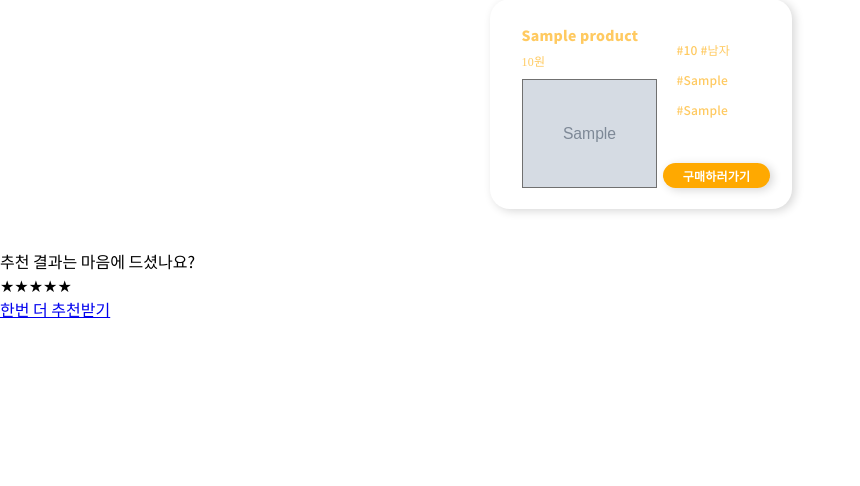
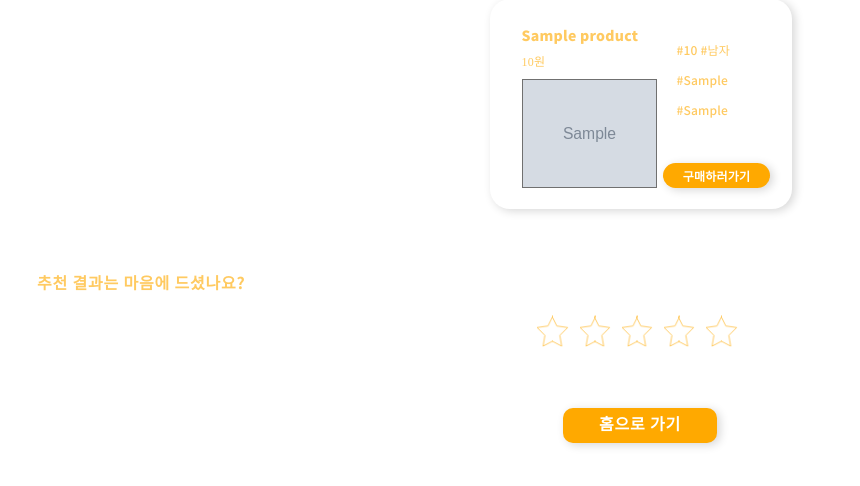
Before and after one commit to SeongwonChung/nasosun, a Django app: page /result/1 in a window 1280 px wide. Shown: the part 77-563 px from the top of the page, without its empty margins (0-860 px from the left). Run offline with Django 3.2, Linux system fonts and the light colour scheme; tables that the repository leaves empty hold one stand-in row (values such as "Sample post"); grey boxes marked "Sample" are stand-in pictures.

Commit message:
starstar

```diff
--- a/nasosunpj/app/static/login.css
+++ b/nasosunpj/app/static/login.css
@@ -11,6 +11,7 @@ h2{
     letter-spacing: 0.48px;
 }
 .login{
+    margin-top: 111px;
     margin-left: 53px;
     margin-right: 52px;
 }
@@ -19,6 +20,8 @@ h2{
     margin-bottom: 49px;
 }
 .login-content{
+    padding:  1px 25px;
+    font-weight: bolder;
     margin-bottom: 23.5px;
     width: 270px;
     height: 30px;
@@ -29,6 +32,7 @@ h2{
     color:#ffffff;
     border: 0;
     outline: 0;
+    letter-spacing: 3px;
 }
 button{
     margin-top: 71.5px;
@@ -58,7 +62,6 @@ a{
     text-decoration: none;
 }
 input::placeholder{
-    font-family: NotoSansKR;
     font-size: 12px;
     color: #ffffff;
     line-height: 2.08;
--- a/nasosunpj/app/static/result.css
+++ b/nasosunpj/app/static/result.css
@@ -125,8 +125,6 @@
 .right__purchase {
     width: 107px;
     height: 25px;
-
-
     display: flex;
     justify-content: center;
     align-items: center;
@@ -137,15 +135,86 @@
     line-height: 1.75;
     letter-spacing: 0.24px;
     color: #ffffff;
-
     width: 107px;
     height: 25px;
     border-radius: 20px;
     box-shadow: 3px 2px 10px 0 rgba(0, 0, 0, 0.16);
     background-color: #ffa900;
-
     display: flex;
     justify-content: center;
     align-items: center;
     text-decoration: none;
-  }
+}
+.reviewBox{
+    margin-top: 23px;
+}
+.reviewBox__message{
+    margin-left: 37px;
+    font-size: 16px;
+    font-weight: bold;
+    font-stretch: normal;
+    font-style: normal;
+    line-height: 1.25;
+    letter-spacing: 0.8px;
+    text-align: left;
+    color: #ffca61;
+    padding-left: 0px;
+}
+.star_again{
+    display: flex;
+    flex-direction: column;
+    align-items: center;
+}
+.star-box{
+    padding-top: 23.2px;
+
+}
+.star{
+    display:inline-block;
+    width: 17px;
+    height: 34px;
+    cursor: pointer;
+}
+
+.star_left{
+    background: url("img/star.png") no-repeat 0 0;
+    background-size: 34px;
+    margin-right: -2px;
+}
+.star_right{
+    background: url("img/star.png") no-repeat -17px 0;
+    background-size: 34px;
+    margin-left: -3px;
+    margin-right: 6px;
+}
+.star.on{
+    background-image: url("img/star_in.png");
+}
+.reviewBox__again{
+    margin-top: 54px;
+    width: 154px;
+    height: 35px;
+    border-radius: 10px;
+    box-shadow: 3px 2px 10px 0 rgba(0, 0, 0, 0.16);
+    background-color: #ffa900;
+    font-size: 16px;
+    color:#ffffff;
+    border: 0;
+    outline: 0;
+}
+a{
+    text-decoration: none;
+}
+.again{
+    display: flex;
+    justify-content: center;
+    font-size: 16px;
+    font-weight: bold;
+    font-stretch: normal;
+    font-style: normal;
+    line-height: 1.88;
+    letter-spacing: 0.8px;
+    text-align: left;
+    color: #ffffff;
+    margin-bottom: 107px;
+}
--- a/nasosunpj/app/static/signup.css
+++ b/nasosunpj/app/static/signup.css
@@ -11,6 +11,7 @@ h2{
     letter-spacing: 0.48px;
 }
 .signup{
+    margin-top: 111px;
     margin-left: 53px;
     margin-right: 52px;
 }
@@ -19,6 +20,8 @@ h2{
     margin-bottom: 49px;
 }
 .signup-content{
+    padding:  1px 25px;
+    font-weight: bolder;
     margin-bottom: 23.5px;
     width: 270px;
     height: 30px;
@@ -29,6 +32,7 @@ h2{
     color:#ffffff;
     border: 0;
     outline: 0;
+    letter-spacing: 3px;
 }
 
 button{
@@ -44,7 +48,6 @@ button{
     outline: 0;
 }
 input::placeholder{
-    font-family: NotoSansKR;
     font-size: 12px;
     color: #ffffff;
     line-height: 2.08;
--- a/nasosunpj/app/templates/base.html
+++ b/nasosunpj/app/templates/base.html
@@ -3,6 +3,7 @@
 <head>
     <meta charset="UTF-8">
     <meta name="viewport" content="width=device-width, initial-scale=1.0">
+    <script src="https://code.jquery.com/jquery-3.5.1.min.js" integrity="sha256-9/aliU8dGd2tb6OSsuzixeV4y/faTqgFtohetphbbj0=" crossorigin="anonymous"></script>
     <link rel="stylesheet" href="{% static 'base.css' %}">
     <link href="https://fonts.googleapis.com/css2?family=Noto+Sans+KR:wght@100;300;400;500;700;900&display=swap" rel="stylesheet">
     <title>{% block title %} 제목 {% endblock title %}</title>
--- a/nasosunpj/app/templates/registration/signup.html
+++ b/nasosunpj/app/templates/registration/signup.html
@@ -19,4 +19,5 @@
             </form>
         </div>
     </div>
+
 {% endblock content %}
--- a/nasosunpj/app/templates/result.html
+++ b/nasosunpj/app/templates/result.html
@@ -36,8 +36,35 @@
 </div>
 <div class="reviewBox">
     <p class = "reviewBox__message">추천 결과는 마음에 드셨나요?</p>
-    <p class = "star">★★★★★</p>
-    <a class = "reviewBox__again" href="http://">한번 더 추천받기</a>
+    <div class="star_again">
+        <div class="star-box">
+            <span class="star star_left"></span>
+            <span class="star star_right"></span>
+
+            <span class="star star_left"></span>
+            <span class="star star_right"></span>
+
+            <span class="star star_left"></span>
+            <span class="star star_right"></span>
+
+            <span class="star star_left"></span>
+            <span class="star star_right"></span>
+
+            <span class="star star_left"></span>
+            <span class="star star_right"></span>
+        </div>
+        <script>
+                $(".star").on('click',function(){
+                var idx = $(this).index();
+        $(".star").removeClass("on");
+        for(var i=0; i<=idx; i++){
+            $(".star").eq(i).addClass("on");
+        }
+        });
+        </script>
+
+        <a class = "reviewBox__again" href="{% url 'main' %}"><div class="again"><p>홈으로 가기</p></div></a>
+    </div>
 </div>
 
 {% endblock content %}
--- a/nasosunpj/app/views.py
+++ b/nasosunpj/app/views.py
@@ -2,6 +2,7 @@ from django.shortcuts import render,redirect
 from .models import Product, Result, Offer, Requirement, User, Review
 from .crawl import GetProductInfo
 from django.contrib import auth
+
 # Create your views here.
 
 
```
Also changed, not shown: nasosunpj/app/static/img/star.png (added), nasosunpj/app/static/img/star_in.png (added).
